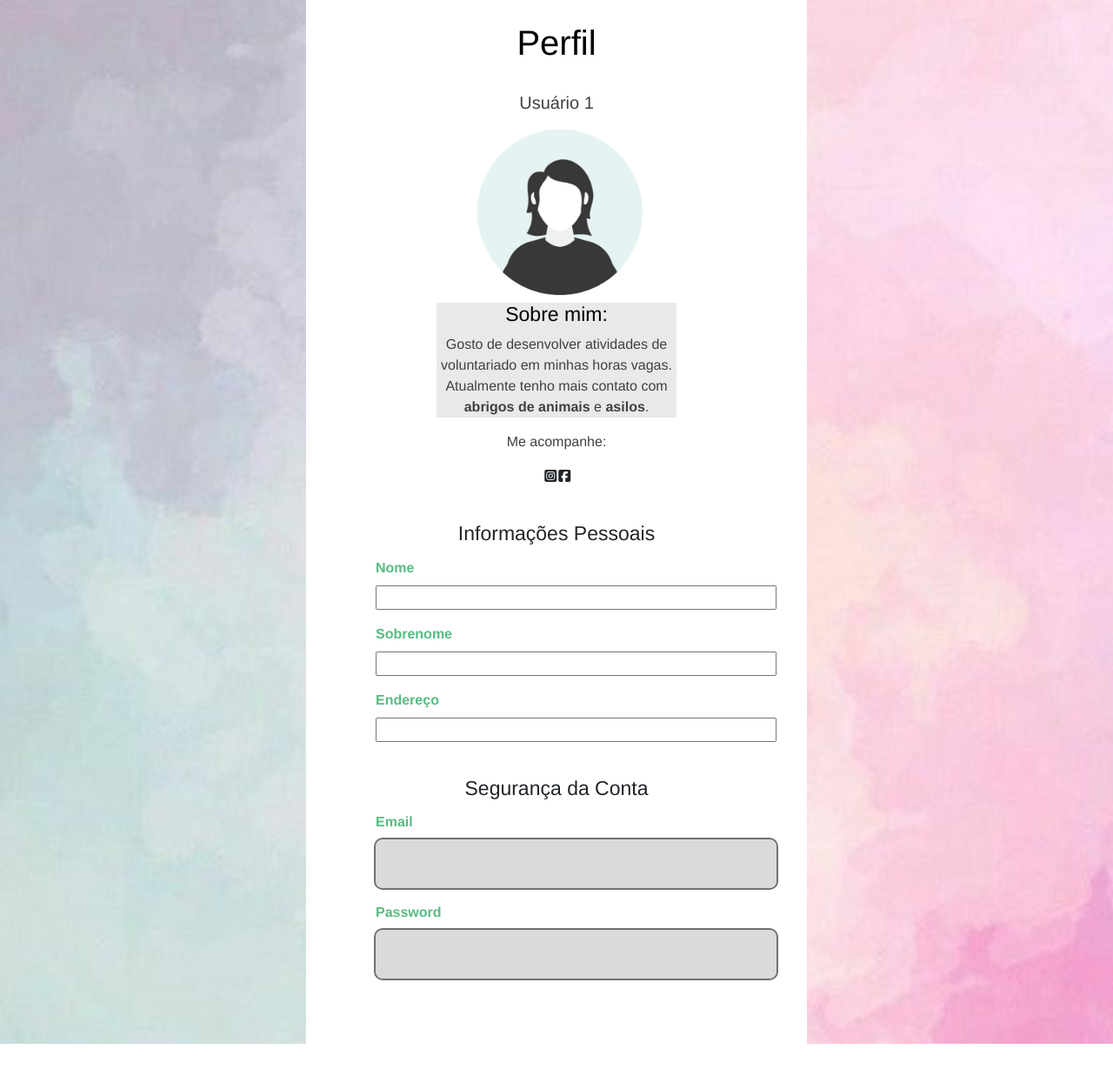
After one commit to peludo99/Mapeando-o-Bem, a PHP site: page /usuario.php in a window 1280 px wide. The commit adds this page. Shown: the whole page at 87% size. Run offline with PHP 8.4, Linux system fonts and the light colour scheme; some libraries are stand-ins or nearby versions.

Commit message:
Algumas coisas do visual da tela do usuário

```diff
--- a/css/style.css
+++ b/css/style.css
@@ -38,7 +38,7 @@ body {
 
 
 testar {
-    color: #24aad3bd;
+    color: #e9e9e9;
     border-color: none;
 
 
--- /dev/null
+++ b/usuario.php
@@ -0,0 +1,253 @@
+<!DOCTYPE html>
+<html lang="en">
+
+<head>
+    <meta charset="UTF-8">
+    <meta name="viewport" content="width=device-width, initial-scale=1.0">
+
+    <!-- Bootstrap CSS -->
+    <link rel="stylesheet" href="./css/style.css">
+    <link rel="stylesheet" href="./css/bootstrap.min.css">
+    <script src="https://kit.fontawesome.com/6cb3083259.js" crossorigin="anonymous"></script>
+    <link rel="shortcut icon" href="./css/assets/favicon.ico" type="image/x-icon">
+    <title>Edição de Perfil</title>
+
+
+    <style>
+        .editusuario {
+
+            background: white;
+            width: 45%;
+            height: auto;
+            margin-left: auto;
+            margin-right: auto;
+            z-index: 50;
+
+
+
+        }
+
+
+
+        /*  CAIXA SOBRE  */
+        form {
+            --bg-light: #efefef;
+            --bg-dark: #707070;
+            --clr: #58BC82;
+            --clr-alpha: #9c9c9c60;
+            display: flex;
+            flex-direction: column;
+            align-items: center;
+            gap: 1rem;
+            width: 80%;
+            margin-left: 80px;
+        }
+
+        .form .input-span {
+            width: 100%;
+            display: flex;
+            flex-direction: column;
+            gap: .5rem;
+        }
+
+        form input[type="email"],
+        form input[type="password"] {
+            border-radius: 0.5rem;
+            padding: 1rem 0.75rem;
+            width: 100%;
+            border: none;
+            display: flex;
+            align-items: center;
+            gap: 0.5rem;
+            background-color: var(--clr-alpha);
+            outline: 2px solid var(--bg-dark);
+        }
+
+        form input[type="email"]:focus,
+        form input[type="password"]:focus {
+            outline: 2px solid var(--clr);
+        }
+
+        .label {
+            align-self: flex-start;
+            color: var(--clr);
+            font-weight: 600;
+        }
+
+        form .submit {
+            padding: 1rem 0.75rem;
+            width: 100%;
+            display: flex;
+            align-items: center;
+            gap: 0.5rem;
+            border-radius: 3rem;
+            background-color: var(--bg-dark);
+            color: var(--bg-light);
+            border: none;
+            cursor: pointer;
+            transition: all 300ms;
+            font-weight: 600;
+            font-size: .9rem;
+        }
+
+        form .submit:hover {
+            background-color: var(--clr);
+            color: var(--bg-dark);
+        }
+
+        .span {
+            text-decoration: none;
+            color: var(--bg-dark);
+        }
+
+        .span a {
+            color: var(--clr);
+        }
+
+        .gradient-custom-2 {
+            /* fallback for old browsers */
+            background: #fbc2eb;
+
+            /* Chrome 10-25, Safari 5.1-6 */
+            background: -webkit-linear-gradient(to right, rgba(251, 194, 235, 1), rgba(166, 193, 238, 1));
+
+            /* W3C, IE 10+/ Edge, Firefox 16+, Chrome 26+, Opera 12+, Safari 7+ */
+            background: linear-gradient(to right, rgba(251, 194, 235, 1), rgba(166, 193, 238, 1))
+        }
+
+        /*  ----------------------------------------------------------------  */
+
+
+        * {
+            font-family: 'Franklin Gothic Medium', 'Arial Narrow', Arial, sans-serif;
+            text-align: center;
+            margin: 0;
+            padding: 0;
+        }
+
+        .header>img {
+            width: 40%;
+            margin-bottom: -30px;
+        }
+
+        .header>h1 {
+            color: black;
+            padding: 25px;
+            font-size: 40px;
+
+        }
+
+        .header>h2 {
+            color: #404040;
+            font-size: 20px;
+        }
+
+        p {
+            color: #404040;
+        }
+
+        /*  ---------  */
+
+        .social>i {
+            width: 2%;
+        }
+
+
+        .about {
+            background-color: #e9e9e9;
+            margin-left: 150px;
+            margin-right: 150px;
+            margin-top: 10px;
+            margin-bottom: 10px;
+            padding: 0px;
+        }
+
+        .about>h1 {
+            color: black;
+            font-size: 23px;
+
+        }
+
+        .modificacoes>h2 {
+            font-size: 23px;
+            margin-top: 35px;
+            padding: 5px;
+        }
+
+        .seguranca>h2 {
+            font-size: 23px;
+            margin-top: 35px;
+            padding: 5px;
+        }
+    </style>
+
+</head>
+
+<body>
+
+
+    <body style="align-itens:center">
+
+
+        <div class="editusuario">
+
+            <div class="header">
+                <H1>Perfil</H1>
+                <h2>Usuário 1</h2>
+                <img class="foto" src="css/assets/perfil.png" alt="">
+            </div>
+
+            <div class="about">
+                <h1>Sobre mim:</h2>
+                    <p> Gosto de desenvolver atividades de voluntariado em minhas horas vagas. <br>Atualmente tenho mais contato com <strong>abrigos de animais</strong> e <strong>asilos</strong>.</p>
+            </div>
+
+            <div class="social">
+                <p>Me acompanhe:</p>
+                <i class="fa-brands fa-square-instagram"></i>
+                <i class="fa-brands fa-square-facebook"></i>
+            </div>
+
+            <div class="modificacoes">
+                <h2>Informações Pessoais</h2>
+                <form class="form">
+                    <span class="input-span">
+                        <label for="nome" class="label">Nome</label>
+                        <input type="text" name="nome" id="nome"></span>
+                    <span class="input-span">
+                        <label for="sobrenome" class="label">Sobrenome</label>
+                        <input type="text" name="sobrenome" id="sobrenome"></span>
+                    <span class="input-span">
+                        <label for="endereco" class="label">Endereço</label>
+                        <input type="text" name="endereco" id="endereco"></span>
+
+                </form>
+            </div>
+
+            <div class="seguranca">
+                <h2>Segurança da Conta</h2>
+                <form class="form">
+                    <span class="input-span">
+                        <label for="email" class="label">Email</label>
+                        <input type="email" name="email" id="email"></span>
+                    <span class="input-span">
+                        <label for="password" class="label">Password</label>
+                        <input type="password" name="password" id="password"></span><br><br><br><br>
+                </form>
+
+            </div>
+
+
+        </div>
+
+
+
+
+
+
+
+
+
+    </body>
+
+</html>
```
Also changed, not shown: tela_inicial.php (+14 -6 lines).
